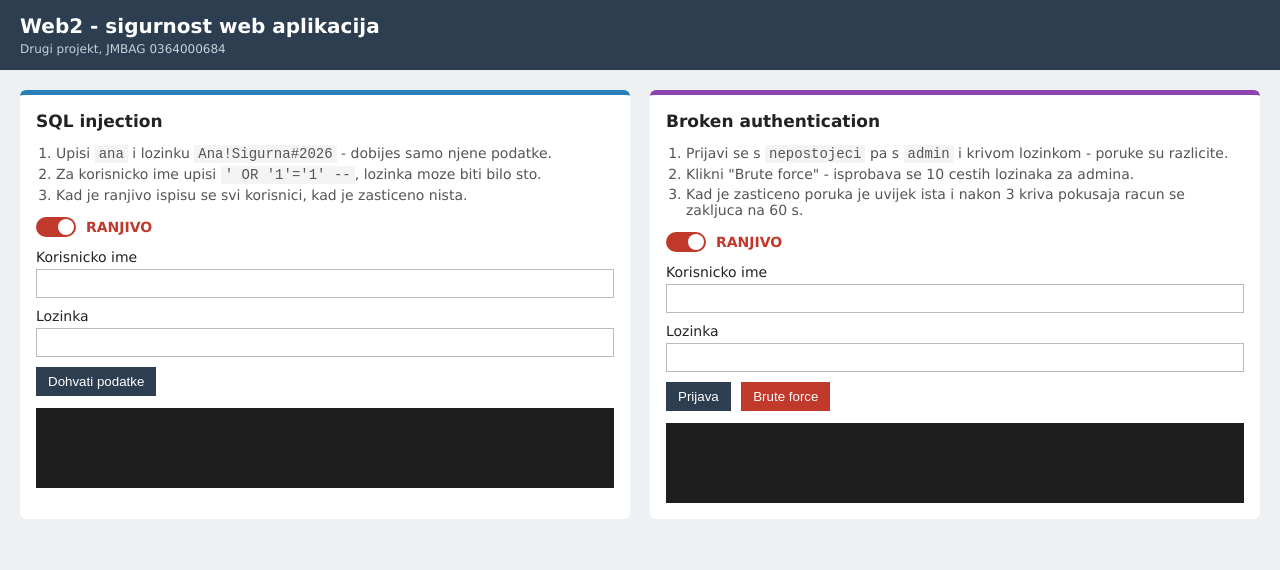
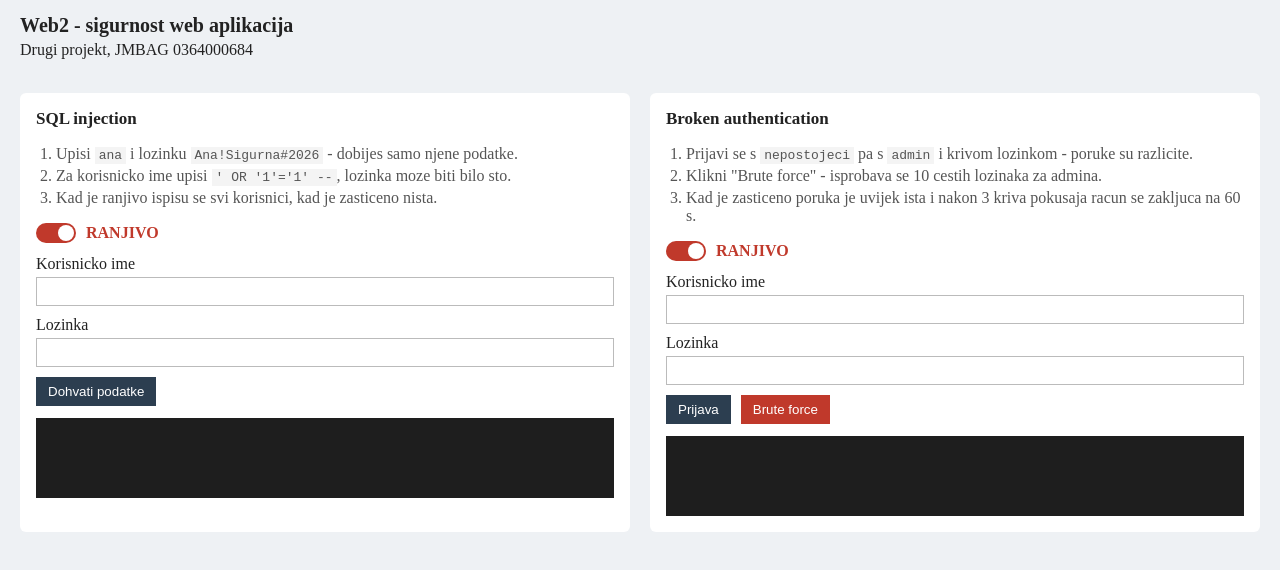
Before and after one commit to shtrukson/web2-security, a website: page public/index.html in a window 1280 px wide. Drawn offline with Linux system fonts and the light colour scheme.

Commit message:
maknute boje i font

```diff
--- a/public/index.html
+++ b/public/index.html
@@ -5,13 +5,12 @@
   <meta name="viewport" content="width=device-width, initial-scale=1">
   <title>Web2 - sigurnost</title>
   <style>
-    body { margin: 0; font-family: Verdana, sans-serif; font-size: 14px; background: #eef1f4; color: #222; }
-    header { background: #2c3e50; color: white; padding: 14px 20px; }
+    body { margin: 0; background: #eef1f4; color: #222; }
+    header { padding: 14px 20px; }
     header h1 { margin: 0; font-size: 20px; }
-    header p { margin: 4px 0 0; font-size: 12px; color: #c7d0d9; }
+    header p { margin: 4px 0 0; }
     main { display: flex; flex-wrap: wrap; gap: 20px; padding: 20px; }
-    .kartica { flex: 1; min-width: 300px; background: white; border-radius: 6px; padding: 16px; border-top: 5px solid #2980b9; }
-    .kartica.druga { border-top-color: #8e44ad; }
+    .kartica { flex: 1; min-width: 300px; background: white; border-radius: 6px; padding: 16px; }
     .kartica h2 { margin-top: 0; font-size: 17px; }
     ol { padding-left: 20px; color: #555; }
     li { margin-bottom: 4px; }
@@ -62,7 +61,7 @@
       <div class="konzola" id="sqlRezultat"></div>
     </div>
 
-    <div class="kartica druga">
+    <div class="kartica">
       <h2>Broken authentication</h2>
       <ol>
         <li>Prijavi se s <code>nepostojeci</code> pa s <code>admin</code> i krivom lozinkom - poruke su razlicite.</li>
```
